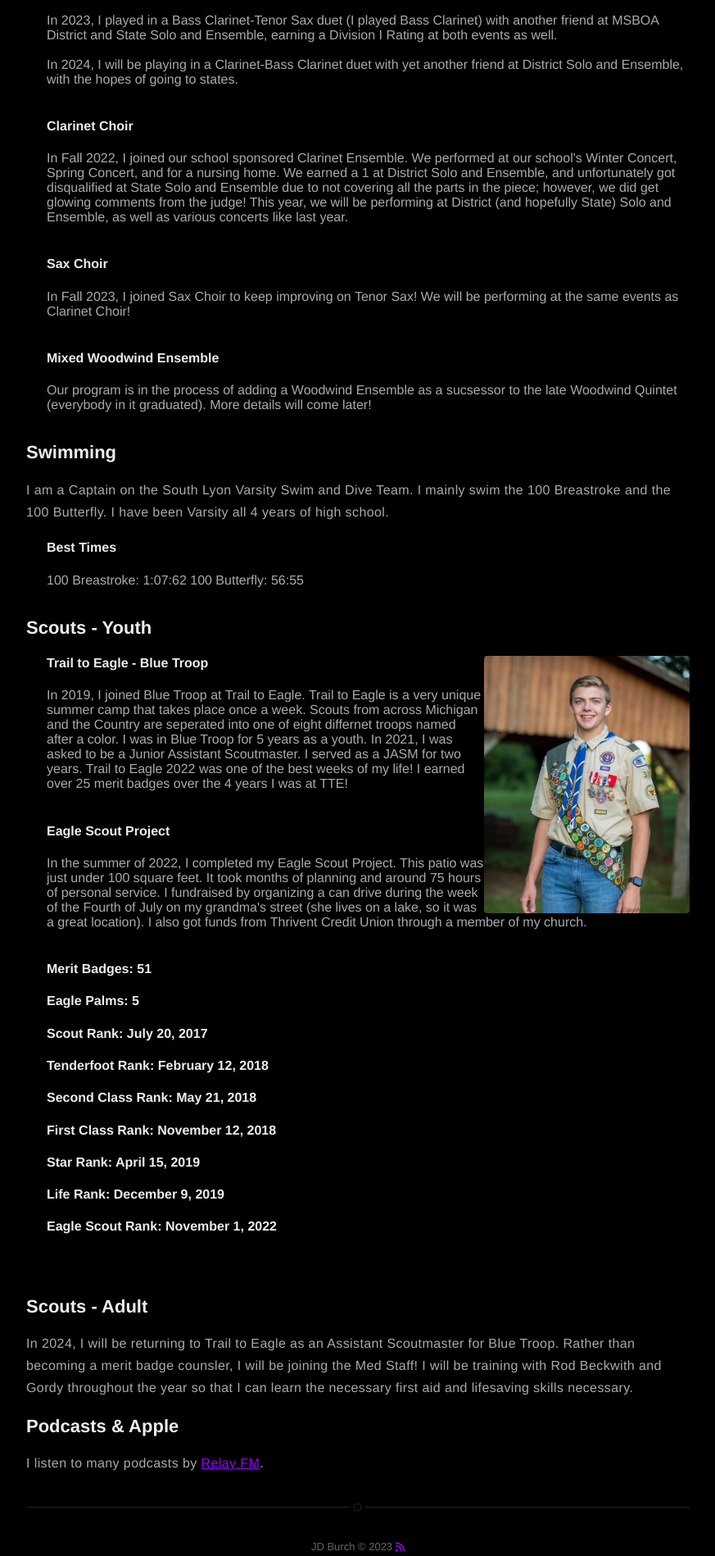
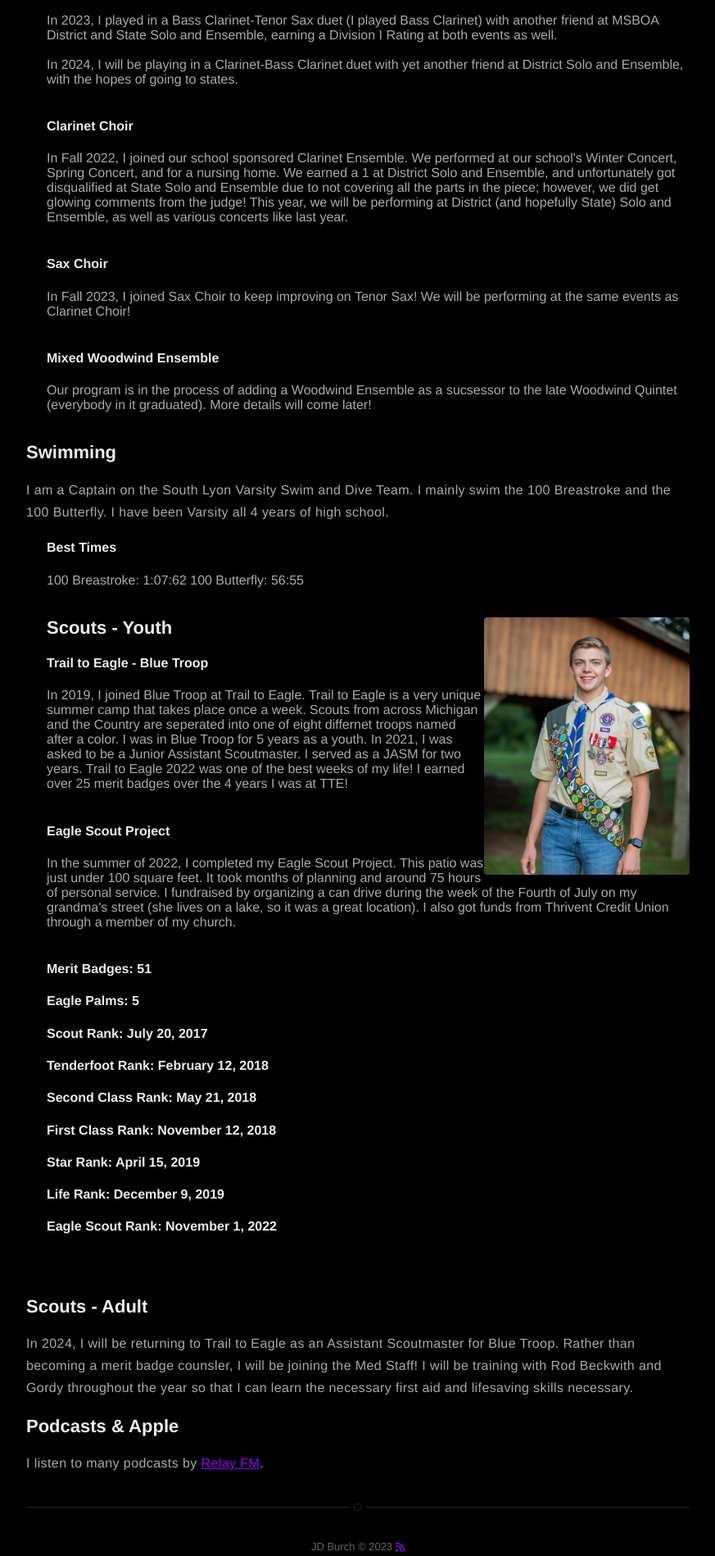
Before and after one commit to JDBurchHuzzah/jdburchhuzzah.github.io, a Jekyll site: the page built from about.md, in a window 1280 px wide. Shown: the part 1323-3221 px from the top of the page at 82% size, without its empty margins (203-1076 px from the left). Built offline with Jekyll 4.4.1, drawn with Linux system fonts in a browser that asks for light colours; nearby versions of some CDN libraries.

Commit message:
Update about.md

```diff
--- a/about.md
+++ b/about.md
@@ -39,10 +39,9 @@
   100 Butterfly: 56:55<br><br>
 </div>
 
-<h2>Scouts - Youth</h2>
 <div style="margin-left: 25px;">
   <section>
-  <img src="/assets/images/boyscout.jpg" class="alignright" style="max-width:32%;" /> <h4>Trail to Eagle - Blue Troop</h4>In 2019, I joined Blue Troop at Trail to Eagle. Trail to Eagle is a very unique summer camp that takes place once a week. Scouts from across Michigan and the Country are seperated into one of eight differnet troops named after a color. I was in Blue Troop for 5 years as a youth. In 2021, I was asked to be a Junior Assistant Scoutmaster. I served as a JASM for two years. Trail to Eagle 2022 was one of the best weeks of my life! I earned over 25 merit badges over the 4 years I was at TTE!<br><br>
+  <img src="/assets/images/boyscout.jpg" class="alignright" style="max-width:32%;" /> <h2>Scouts - Youth</h2> <h4>Trail to Eagle - Blue Troop</h4>In 2019, I joined Blue Troop at Trail to Eagle. Trail to Eagle is a very unique summer camp that takes place once a week. Scouts from across Michigan and the Country are seperated into one of eight differnet troops named after a color. I was in Blue Troop for 5 years as a youth. In 2021, I was asked to be a Junior Assistant Scoutmaster. I served as a JASM for two years. Trail to Eagle 2022 was one of the best weeks of my life! I earned over 25 merit badges over the 4 years I was at TTE!<br><br>
   <h4>Eagle Scout Project</h4>In the summer of 2022, I completed my Eagle Scout Project. This patio was just under 100 square feet. It took months of planning and around 75 hours of personal service. I fundraised by organizing a can drive during the week of the Fourth of July on my grandma's street (she lives on a lake, so it was a great location). I also got funds from Thrivent Credit Union through a member of my church.<br><br>
   </section>
   <h4>Merit Badges: 51</h4>
```
